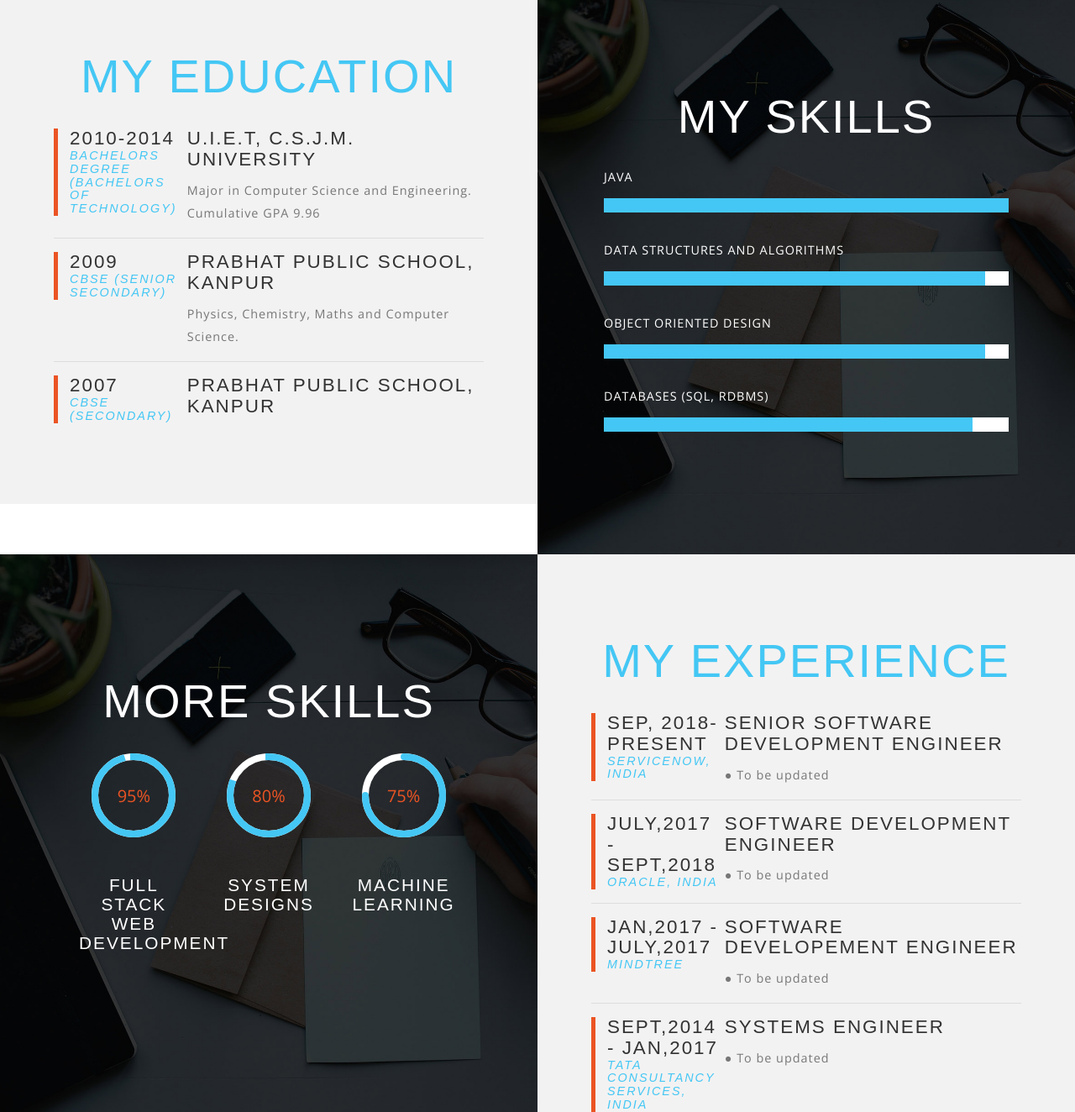
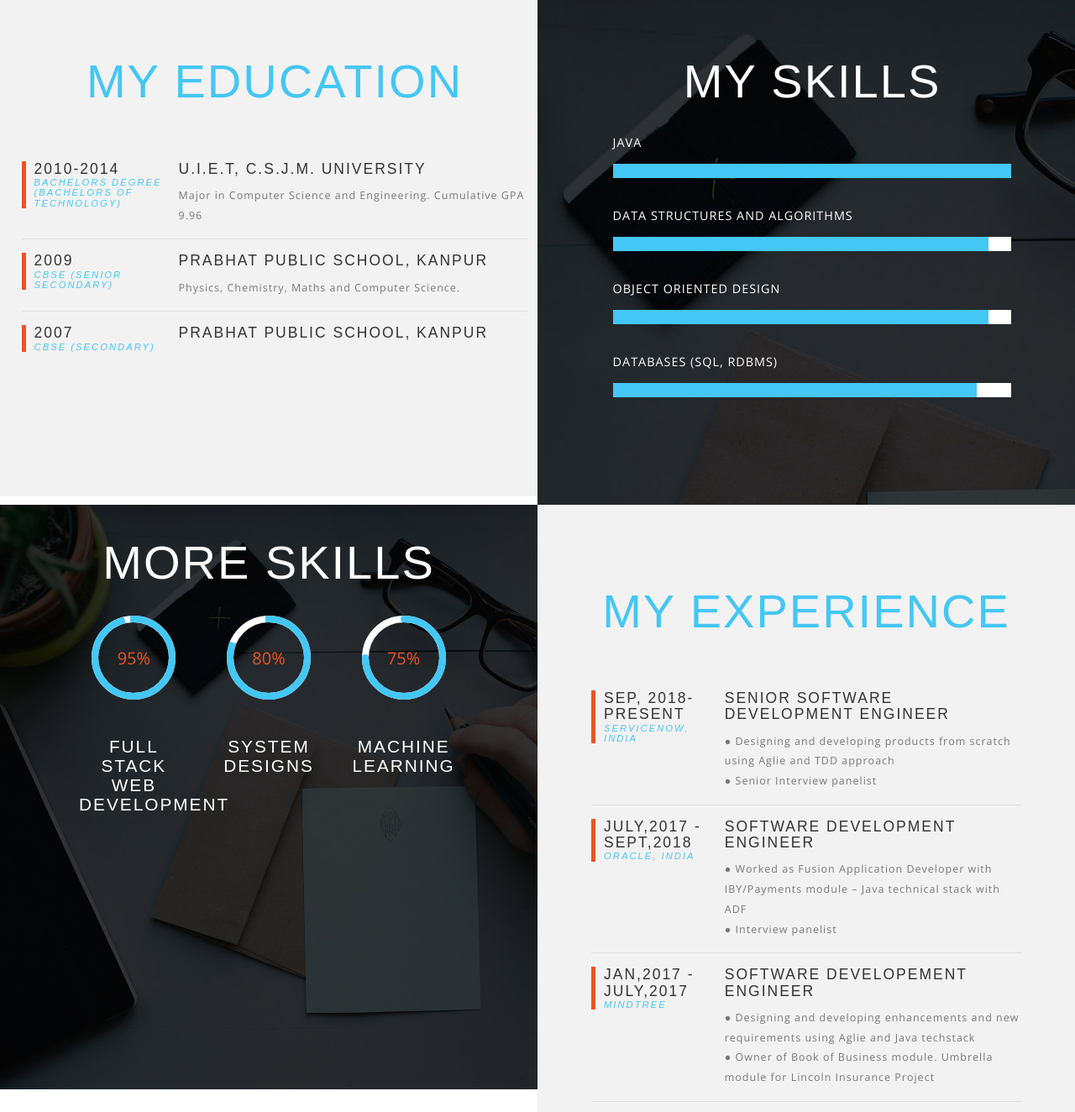
Before and after one commit to talreja91/talreja91.github.io, a plain HTML site: page index.html in a window 1280 px wide. Shown: the part 2072-3396 px from the top of the page at 84% size. Drawn offline with nearby package versions, Linux system fonts and the light colour scheme; files whose address does not match are found by name; a web font is replaced by a local one.

Commit message:
all css changes

```diff
--- a/css/style.css
+++ b/css/style.css
@@ -523,7 +523,7 @@ h3.w3l_head.two {
     -o-background-size: cover;
     -ms-background-size: cover;
        min-height: 690px;
-    padding-top: 9em;
+    padding-top: 3%;
 }
 .skill-agile h4 {
     font-size: 1.6em;
@@ -576,17 +576,36 @@ p.b_label {
 /*-- /education --*/
 .education-agile-w3l-year {
       float: left;
-    width: 30%;
+    width: 28%;
     border-left: 5px solid #eb5424;
-    padding-left: 14px;
+	padding-left: 10px;
+	font-size: 12.5px;
 }
 .education-agile-w3l-info {
     float: right;
-    width: 69%;
+	width: 69%;
+	font-size: 12.5px;
+}
+.skills-ed{
+	padding-top: 8%;
+    padding-left: 2%;
+    padding-right: 0.9%;
+	padding-bottom: 10%;
+	background: url(../images/banner.jpg) no-repeat center top;
+}
+.education-w3l-ed{
+	padding-top: 8%;
+    padding-left: 2%;
+    padding-right: 0.9%;
+    padding-bottom: 13.4%;
+    background: #f3f2f2;
 }
 .education-w3l {
-    padding: 8em 4em;
-    background: #f3f2f2;
+    padding-top: 3%;
+    padding-left: 2%;
+    padding-right: 0.9%;
+    padding-bottom: 0%;
+	background: #f3f2f2;
 }
 .education-agile-w3l-info h4 ,.education-agile-w3l-year h4{
     font-size: 1.6em;
@@ -595,7 +614,7 @@ p.b_label {
     letter-spacing: 2px;
 }
 .education-agile-grids {
-    margin-top: 2em;
+    margin-top: 4em;
 }
 .education-agile-w3l-year h6 {
     color: #44c7f4;
@@ -605,7 +624,7 @@ p.b_label {
 	font-size:1em;
 }
 .education-agile-w3l-info p {
-    font-size: 0.9em;
+    font-size: 1em;
     line-height: 1.9em;
     color: #777;
     margin-top: 10px;
--- a/index.html
+++ b/index.html
@@ -172,7 +172,7 @@
 <!-- //services -->
 <!-- /education -->
  <div class="education" id="education">
-	    <div class="col-md-6 education-w3l">
+	    <div class="col-md-6 education-w3l-ed">
 		     <h3 class="w3l_head three">My Education</h3>
 			  <div class="education-agile-grids">
 				  <div class="education-agile-w3l">
@@ -212,7 +212,7 @@
 
 			  </div>
 		</div>
-		<div class="col-md-6 skills">
+		<div class="col-md-6 skills-ed">
 		<h3 class="w3l_head two">My Skills</h3>
 	     <div class="skill-agile">
 						<div class='bar_group'>
@@ -262,8 +262,11 @@
 					</div>
 					<div class="education-agile-w3l-info">
 							<h4>Senior Software Development Engineer</h4>
-							<p>● To be updated</p>
-
+							<p>
+								● Designing and developing products from scratch using Aglie and TDD approach
+							</br>
+								● Senior Interview panelist
+							</p>
 					</div>
 						<div class="clearfix"></div>
 					</div>
@@ -275,8 +278,11 @@
 				     </div>
 					 <div class="education-agile-w3l-info">
 					       <h4>Software Development Engineer</h4>
-						   <p>● To be updated</p>
-
+							<p>
+								● Worked as Fusion Application Developer with IBY/Payments module – Java technical stack with ADF
+							</br>
+								● Interview panelist
+							</p>
 				     </div>
 				      <div class="clearfix"></div>
 				  </div>
@@ -287,8 +293,11 @@
 				     </div>
 					 <div class="education-agile-w3l-info">
 					       <h4>Software Developement Engineer</h4>
-						   <p>● To be updated</p>
-
+							<p>
+								● Designing and developing enhancements and new requirements using Aglie and Java techstack
+							</br>
+								● Owner of Book of Business module. Umbrella module for Lincoln Insurance Project
+							</p>
 				     </div>
 				      <div class="clearfix"></div>
 				  </div>
@@ -299,8 +308,12 @@
 					</div>
 					<div class="education-agile-w3l-info">
 						  <h4>Systems Engineer</h4>
-						  <p>● To be updated</p>
-
+							<p>
+								● Designing and developing enhancements and new requirements using Aglie,Kanban and Java techstack
+							</br>
+								● Project lead with a team of 4 members
+							</p>
+							</ul>
 					</div>
 					 <div class="clearfix"></div>
 				 </div>
@@ -439,9 +452,9 @@
 			<div class="col-md-3 col-md-3 agile_count_grid c3">
 				<span class="glyphicon glyphicon-heart-empty" aria-hidden="true"></span>
 				<h5>EXPERIENCE</h5>
-					<p class="counter">6+ years (Full Time)</p>
+					<p class="counter">6+ years</p>
 			</div>
-			<div class="col-md-3 col-lg-3 agile_count_grid c4">
+			<div class="col-md-3 col-lg-2 agile_count_grid c4">
 					<span class="glyphicon glyphicon-pencil" aria-hidden="true"></span>
 					<p class="counter">10000+</p>
 			</div>
```
